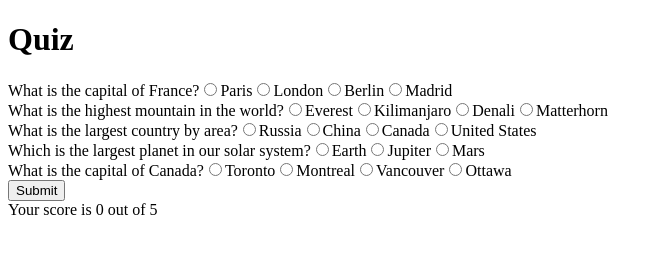
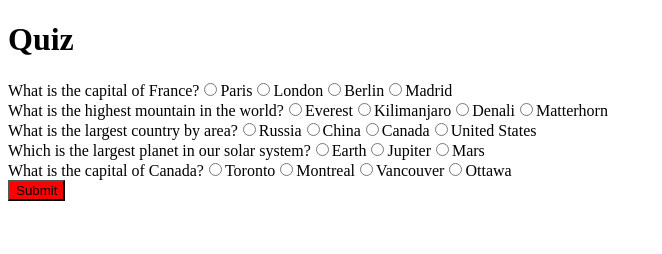
Before and after one commit to acciojob/quiz-with-session-Bharat8087, a website: page main.html in a window 1280 px wide. Both pictures are taken after a click on the button "Submit". Shown: the whole page, without its empty margins (0-662 px from the left). Drawn offline with Linux system fonts and the light colour scheme.

Commit message:
created a submission

```diff
--- a/script.js
+++ b/script.js
@@ -59,6 +59,8 @@ function renderQuestions() {
       });
     }
 
+    renderQuestions();
+
     function saveProgress() {
       const options = document.querySelectorAll('input[type="radio"]:checked');
       options.forEach((option, index) => {
@@ -82,10 +84,16 @@ function displayScore(score) {
     }
 
     submitButton.addEventListener('click', () => {
+      const allOptions = document.querySelectorAll('input[type="radio"]');
+      const checkedOptions = document.querySelectorAll('input[type="radio"]:checked');
+
+      if (allOptions.length !== checkedOptions.length) {
+        alert('Please answer all the questions before submitting the quiz.');
+        return;
+      }
+
       saveProgress();
       const score = calculateScore();
       displayScore(score);
       localStorage.setItem('score', score);
     });
-
-renderQuestions();
--- a/styles.css
+++ b/styles.css
@@ -1 +1,4 @@
 /*  your css code here. If applicable */
+button{
+	background-color:red;
+}
```
Lines whose indentation alone changed are shown as unchanged.
